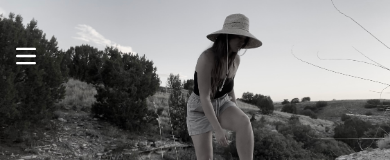
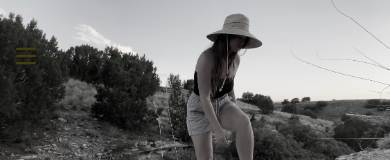
Before and after one commit to JordanTaylorJ/portfolio, a Next.js app: page / in a window 390 px wide. Shown: the top 160 px of the page. Built offline with nearby package versions, Linux system fonts and the light colour scheme.

Commit message:
update mobile menu button to a more visible color against background

```diff
--- a/src/app/components/navbar.jsx
+++ b/src/app/components/navbar.jsx
@@ -25,7 +25,7 @@ const Navbar = () => {
                 <button className='hover:text-sage' value='Contact' onClick={(e) => handleClickScroll(e)}>Contact</button>
             </div>
             <div className=''>
-            <button onClick={() => setIsOpen(!isOpen)} type="button" className=" p-2 w-10 h-10 text-white hover:text-sage md:hidden">
+            <button onClick={() => setIsOpen(!isOpen)} type="button" className=" p-2 w-10 h-10 text-brown hover:text-sage md:hidden">
                 <svg className="w-5 h-5" aria-hidden="true" xmlns="http://www.w3.org/2000/svg" fill="none" viewBox="0 0 17 14">
                     <path stroke="currentColor" strokeLinecap="round" strokeLinejoin="round" strokeWidth="2" d="M1 1h15M1 7h15M1 13h15"/>
                 </svg>
```
